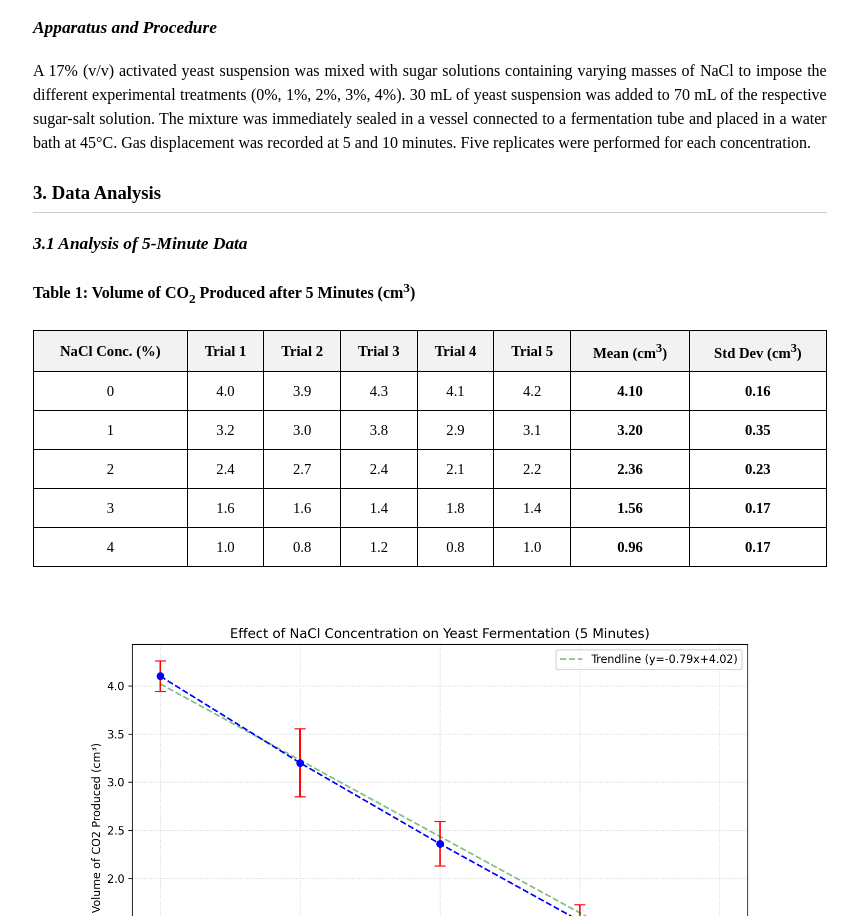
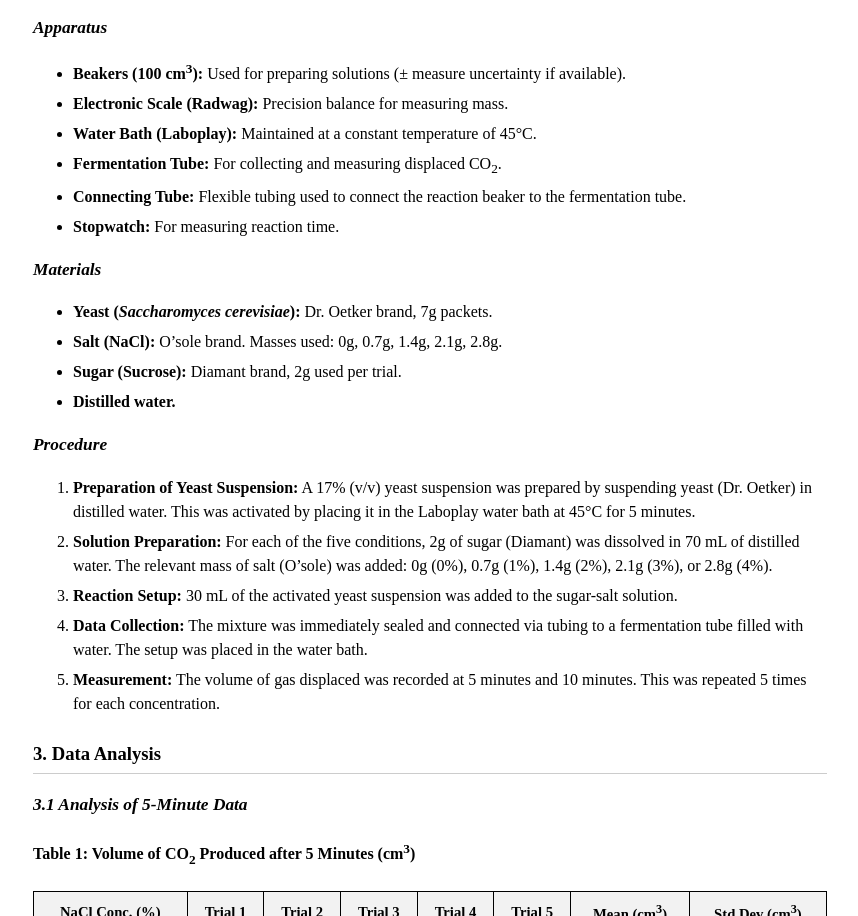
Before and after one commit to citrustiara/website, a plain HTML site: page index.html in a window 1280 px wide. Shown: the part 1605-2521 px from the top of the page, without its empty margins (63-921 px from the left). Drawn offline with Linux system fonts and the light colour scheme.

Commit message:
apparatus and materials

```diff
--- a/index.html
+++ b/index.html
@@ -159,12 +159,39 @@
         </li>
     </ul>
 
-    <h3>Apparatus and Procedure</h3>
-    <p>A 17% (v/v) activated yeast suspension was mixed with sugar solutions containing varying masses of NaCl to impose
-        the different experimental treatments (0%, 1%, 2%, 3%, 4%). 30 mL of yeast suspension was added to 70 mL of the
-        respective sugar-salt solution. The mixture was immediately sealed in a vessel connected to a fermentation tube
-        and placed in a water bath at 45&#176;C. Gas displacement was recorded at 5 and 10 minutes. Five replicates were
-        performed for each concentration.</p>
+    <h3>Apparatus</h3>
+    <ul>
+        <li><b>Beakers (100 cm<sup>3</sup>):</b> Used for preparing solutions (&#177; measure uncertainty if available).
+        </li>
+        <li><b>Electronic Scale (Radwag):</b> Precision balance for measuring mass.</li>
+        <li><b>Water Bath (Laboplay):</b> Maintained at a constant temperature of 45&#176;C.</li>
+        <li><b>Fermentation Tube:</b> For collecting and measuring displaced CO<sub>2</sub>.</li>
+        <li><b>Connecting Tube:</b> Flexible tubing used to connect the reaction beaker to the fermentation tube.</li>
+        <li><b>Stopwatch:</b> For measuring reaction time.</li>
+    </ul>
+
+    <h3>Materials</h3>
+    <ul>
+        <li><b>Yeast (<i>Saccharomyces cerevisiae</i>):</b> Dr. Oetker brand, 7g packets.</li>
+        <li><b>Salt (NaCl):</b> O&#8217;sole brand. Masses used: 0g, 0.7g, 1.4g, 2.1g, 2.8g.</li>
+        <li><b>Sugar (Sucrose):</b> Diamant brand, 2g used per trial.</li>
+        <li><b>Distilled water.</b></li>
+    </ul>
+
+    <h3>Procedure</h3>
+    <ol>
+        <li><b>Preparation of Yeast Suspension:</b> A 17% (v/v) yeast suspension was prepared by suspending yeast (Dr.
+            Oetker) in distilled water. This was activated by placing it in the Laboplay water bath at 45&#176;C for 5
+            minutes.</li>
+        <li><b>Solution Preparation:</b> For each of the five conditions, 2g of sugar (Diamant) was dissolved in 70 mL
+            of distilled water. The relevant mass of salt (O&#8217;sole) was added: 0g (0%), 0.7g (1%), 1.4g (2%), 2.1g
+            (3%), or 2.8g (4%).</li>
+        <li><b>Reaction Setup:</b> 30 mL of the activated yeast suspension was added to the sugar-salt solution.</li>
+        <li><b>Data Collection:</b> The mixture was immediately sealed and connected via tubing to a fermentation tube
+            filled with water. The setup was placed in the water bath.</li>
+        <li><b>Measurement:</b> The volume of gas displaced was recorded at 5 minutes and 10 minutes. This was repeated
+            5 times for each concentration.</li>
+    </ol>
 
     <h2>3. Data Analysis</h2>
 
```
